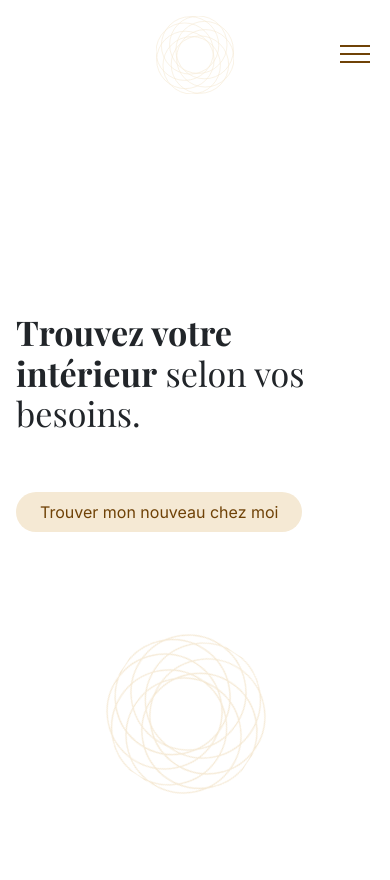
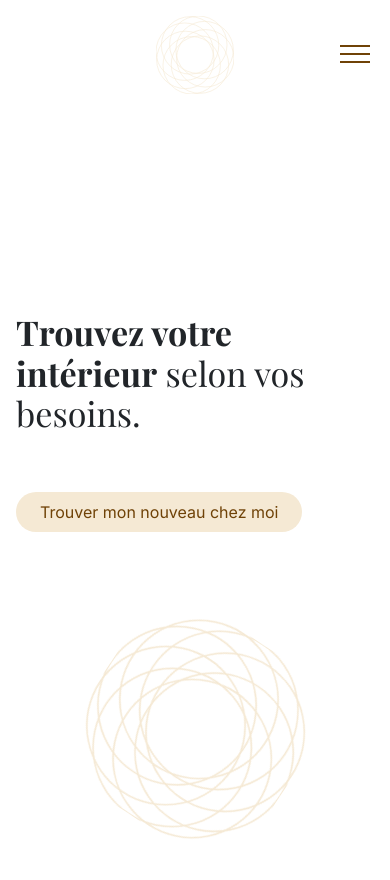
Before and after one commit to Crmy7/Wireframe-et-Framework-CSS, a website built with Vite: page index.html in a window 390 px wide. Shown: the top 880 px of the page. Built offline with nearby package versions, Linux system fonts and the light colour scheme; a web font is replaced by a local one.

Commit message:
final edits

```diff
--- a/index.html
+++ b/index.html
@@ -71,7 +71,7 @@
     <h1 class="display-4 col-md-7"><strong>Trouvez votre intérieur</strong> selon vos besoins.</h1>
     <div class="md-space"></div>
     <a href="#showroom"><button class="btn btn-primary py-2 px-4">Trouver mon nouveau chez moi</button></a>
-    <div class="position-absolute top-80 container-img-hero top-md-50 end-0 me-5 translate-middle-y overflow-visible" style="width: 40%;">
+    <div class="position-absolute top-80 container-img-hero top-md-50 end-0 me-5 translate-middle-y overflow-visible" style="width: 35%;">
       <img class="overflow-visible" src="src/img/LOGO.svg" alt="">
     </div>
   </section>
@@ -284,7 +284,7 @@
     </div>
 
   </section>
-  <div class="md-space"></div>
+  <div class="bg-space"></div>
   <section class="d-flex w-80 align-content-center align-items-center flex-wrap" id="contact">
     <div class="col-12 d-flex justify-content-center">
       <h2 class="display-5">Contact</h2>
--- a/src/scss/style.scss
+++ b/src/scss/style.scss
@@ -43,7 +43,10 @@ h2 {
 
 @media screen and (max-width:767px) {
     .container-img-hero{
-        transform: translate(-50%, -25%) !important;
+        transform: translate(50%, -25%) !important;
+        width: 55% !important;
+        margin: 0 !important;
+        right: 50% !important;
     }
 }
 
```
